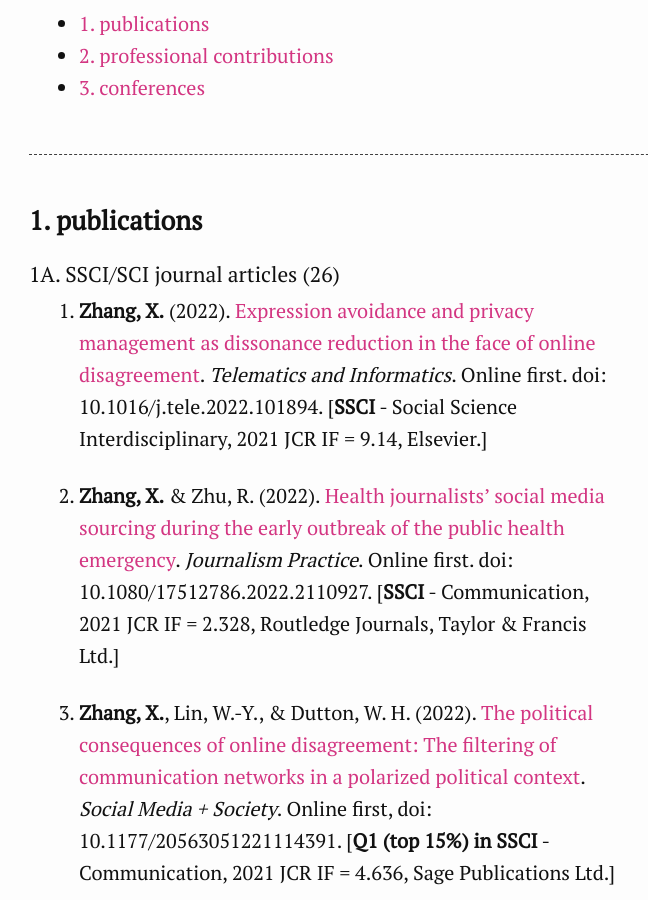
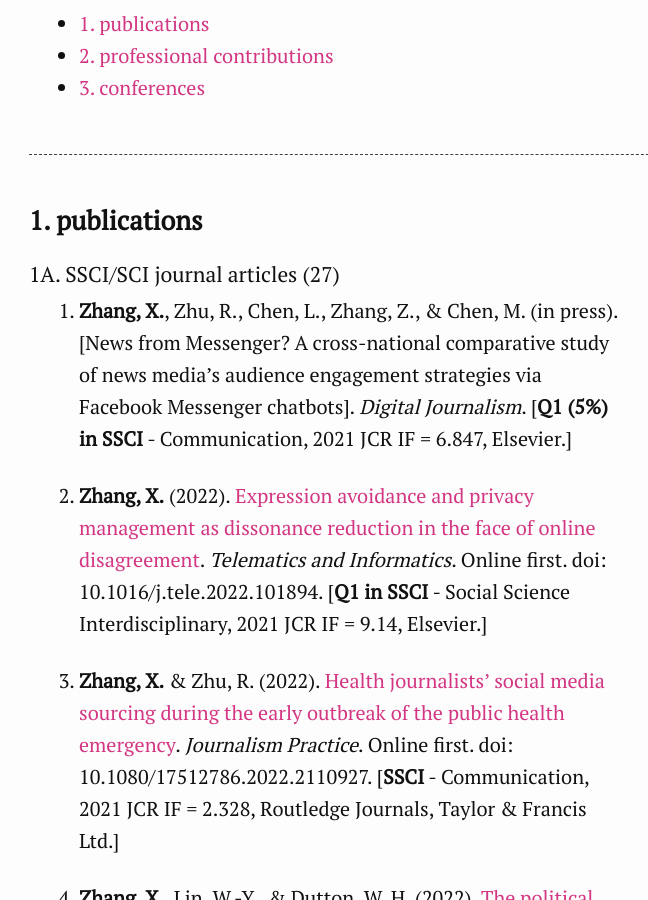
Before and after one commit to xzzhang2/xzzhang2.github.io, a Jekyll site: the page built from pages/pubs.md, in a window 1280 px wide and 900 px high, scrolled down 670 px. Shown: the whole window, without its empty margins (311-959 px from the left). Built offline with Jekyll 4.4.1, drawn with Linux system fonts in a browser that asks for light colours.

Commit message:
updating new publications

```diff
--- a/pages/pubs.md
+++ b/pages/pubs.md
@@ -21,13 +21,15 @@ My research areas include political communication, digital journalism, digital p
 
 ### <a name="publications"></a>1. publications
 
-#### 1A. SSCI/SCI journal articles (26)
+#### 1A. SSCI/SCI journal articles (27)
 
-1. **Zhang, X.** (2022). [Expression avoidance and privacy management as dissonance reduction in the face of online disagreement](https://www.sciencedirect.com/science/article/pii/S0736585322001277?dgcid=author). *Telematics and Informatics*. Online first. doi: 10.1016/j.tele.2022.101894. [**SSCI** - Social Science Interdisciplinary, 2021 JCR IF = 9.14, Elsevier.]
+1. **Zhang, X.**, Zhu, R., Chen, L., Zhang, Z., & Chen, M. (in press). [News from Messenger? A cross-national comparative study of news media’s audience engagement strategies via Facebook Messenger chatbots]. *Digital Journalism*. [**Q1 (5%) in SSCI** - Communication, 2021 JCR IF = 6.847, Elsevier.]
 
-2. **Zhang, X.** & Zhu, R. (2022). [Health journalists’ social media sourcing during the early outbreak of the public health emergency](https://www.tandfonline.com/doi/full/10.1080/17512786.2022.2110927). *Journalism Practice*. Online first. doi: 10.1080/17512786.2022.2110927. [**SSCI** - Communication, 2021 JCR IF = 2.328, Routledge Journals, Taylor & Francis Ltd.]
+2. **Zhang, X.** (2022). [Expression avoidance and privacy management as dissonance reduction in the face of online disagreement](https://www.sciencedirect.com/science/article/pii/S0736585322001277?dgcid=author). *Telematics and Informatics*. Online first. doi: 10.1016/j.tele.2022.101894. [**Q1 in SSCI** - Social Science Interdisciplinary, 2021 JCR IF = 9.14, Elsevier.]
 
-3. **Zhang, X.**, Lin, W.-Y., & Dutton, W. H. (2022). [The political consequences of online disagreement: The filtering of communication networks in a polarized political context](https://journals.sagepub.com/doi/full/10.1177/20563051221114391). *Social Media + Society*. Online first, doi: 10.1177/20563051221114391. [**Q1 (top 15%) in SSCI** - Communication, 2021 JCR IF = 4.636, Sage Publications Ltd.]
+3. **Zhang, X.** & Zhu, R. (2022). [Health journalists’ social media sourcing during the early outbreak of the public health emergency](https://www.tandfonline.com/doi/full/10.1080/17512786.2022.2110927). *Journalism Practice*. Online first. doi: 10.1080/17512786.2022.2110927. [**SSCI** - Communication, 2021 JCR IF = 2.328, Routledge Journals, Taylor & Francis Ltd.]
+
+4. **Zhang, X.**, Lin, W.-Y., & Dutton, W. H. (2022). [The political consequences of online disagreement: The filtering of communication networks in a polarized political context](https://journals.sagepub.com/doi/full/10.1177/20563051221114391). *Social Media + Society*. Online first, doi: 10.1177/20563051221114391. [**Q1 (top 15%) in SSCI** - Communication, 2021 JCR IF = 4.636, Sage Publications Ltd.]
 
 4. **Zhang, X.** & Ho, J. C. F. (2022). [Exploring the fragmentation of the representation of data-driven journalism in the Twittersphere: A network analytics approach](https://journals.sagepub.com/eprint/BFW6QKA6NHSFKFTHPZT5/full). *Social Science Computer Review. 40*(1). doi: 10.1177/0894439320905522. [**Q1 (top 13%) in SSCI** - Social Science Interdisciplinary, 2019 JCR IF = 2.696, Sage Publications Ltd.]
 
```
